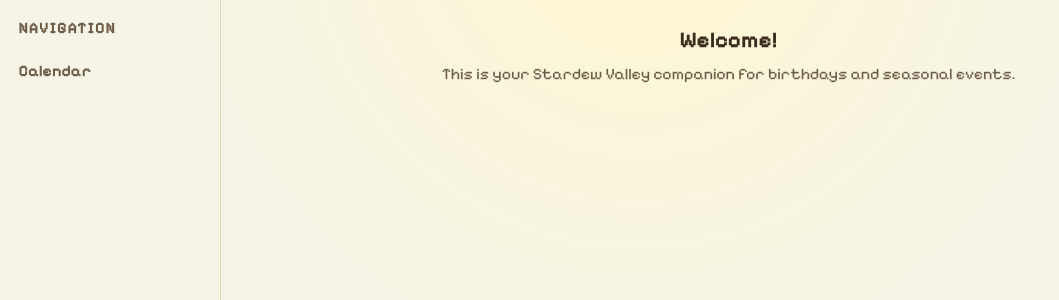
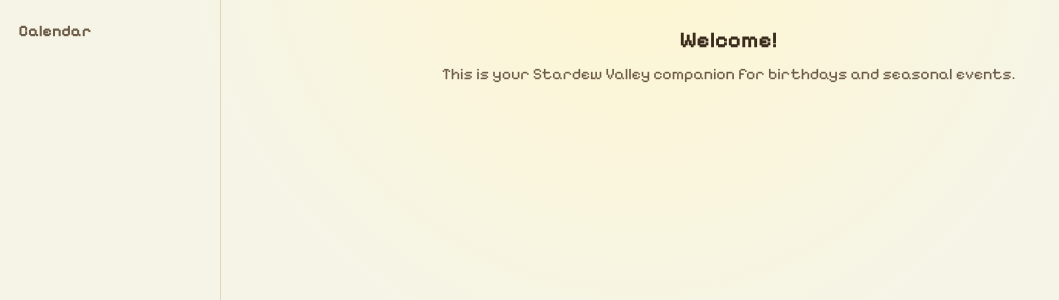
Before and after one commit to nicholejbooker/StardewValleyTracker, a Django app: page / in a window 1280 px wide. Shown: the part 82-382 px from the top of the page, without its empty margins (0-1059 px from the left). Run offline with Django 5.2, Linux system fonts and the light colour scheme.

Commit message:
Remove navigation label from sidebar
Made-with: Cursor

```diff
--- a/calendar_app/templates/calendar_app/base.html
+++ b/calendar_app/templates/calendar_app/base.html
@@ -32,7 +32,6 @@
     <div class="landing-layout">
         <aside class="landing-sidebar">
             <nav class="landing-nav" aria-label="Main navigation">
-                <div class="landing-nav-label">Navigation</div>
                 <a
                     class="landing-nav-link{% if request.resolver_match and request.resolver_match.url_name == 'calendar' %} landing-nav-link--active{% endif %}"
                     href="{% url 'calendar_app:calendar' %}"
```
